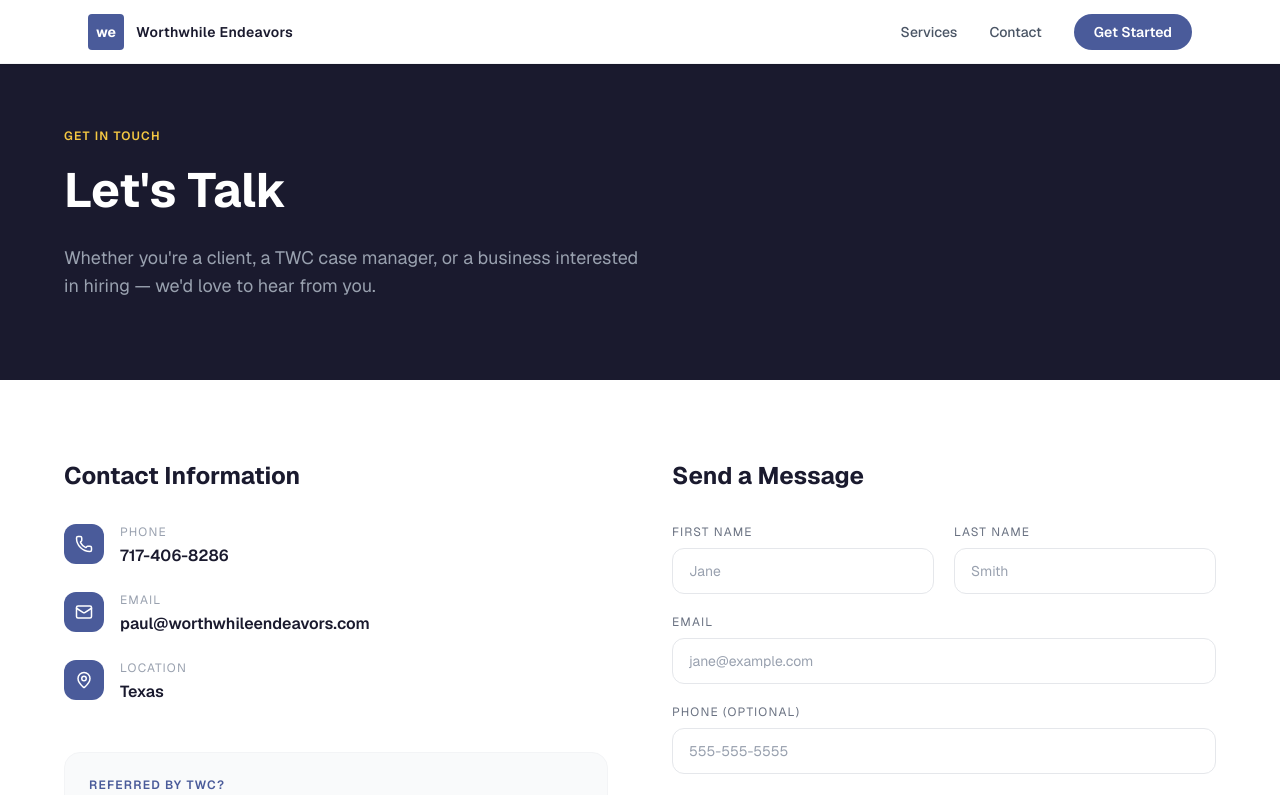
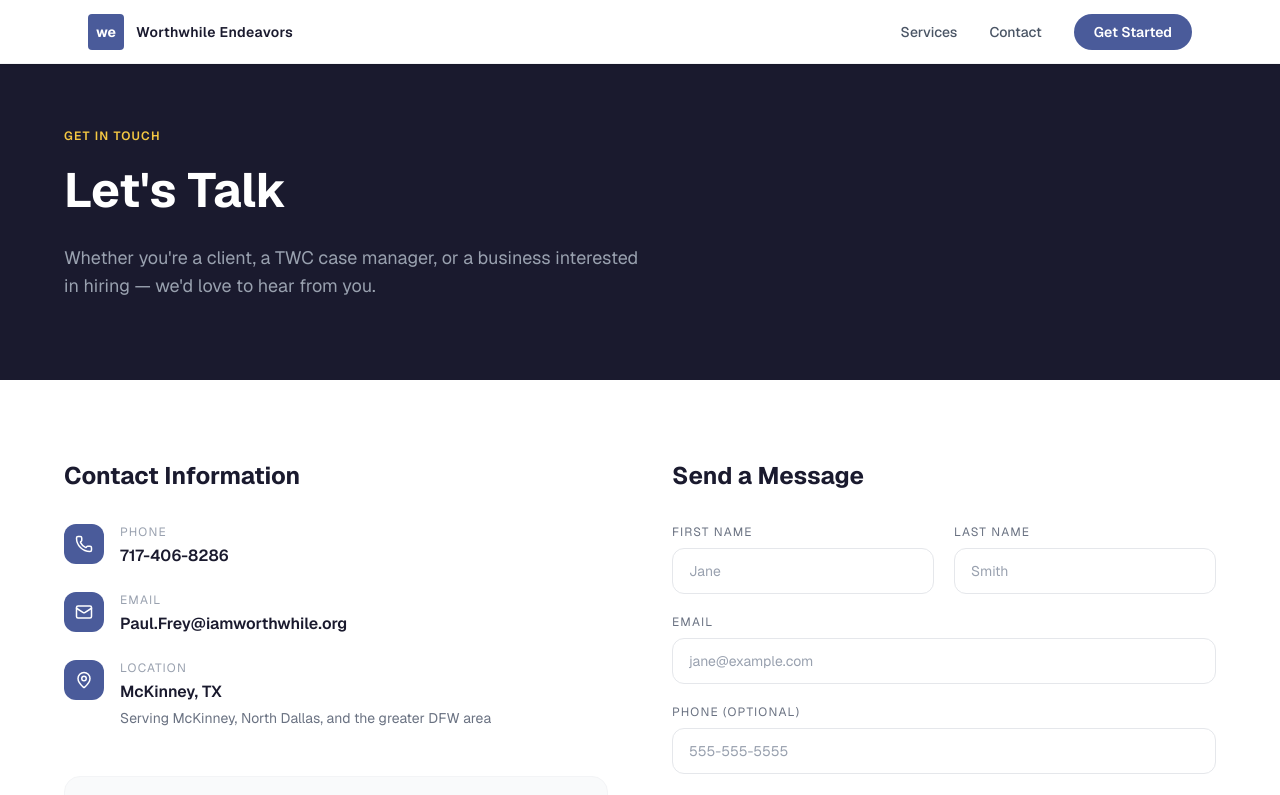
Before and after one commit to prestonhornbeck/worthwhile-endeavors, a Next.js app: page /contact in a window 1280 px wide. Shown: the top 795 px of the page. Built offline with nearby package versions, Linux system fonts and the light colour scheme.

Commit message:
Update email, location to McKinney TX / North Dallas DFW

```diff
--- a/app/contact/page.tsx
+++ b/app/contact/page.tsx
@@ -59,10 +59,10 @@ export default function ContactPage() {
                 <div>
                   <p className="text-xs uppercase tracking-widest text-gray-400 mb-1">Email</p>
                   <a
-                    href="mailto:paul@worthwhileendeavors.com"
+                    href="mailto:Paul.Frey@iamworthwhile.org"
                     className="text-[#1a1a2e] font-semibold hover:text-[#4a5b9a] transition-colors"
                   >
-                    paul@worthwhileendeavors.com
+                    Paul.Frey@iamworthwhile.org
                   </a>
                 </div>
               </li>
@@ -75,7 +75,8 @@ export default function ContactPage() {
                 </div>
                 <div>
                   <p className="text-xs uppercase tracking-widest text-gray-400 mb-1">Location</p>
-                  <p className="text-[#1a1a2e] font-semibold">Texas</p>
+                  <p className="text-[#1a1a2e] font-semibold">McKinney, TX</p>
+                  <p className="text-sm text-gray-500 mt-1">Serving McKinney, North Dallas, and the greater DFW area</p>
                 </div>
               </li>
             </ul>
--- a/app/layout.tsx
+++ b/app/layout.tsx
@@ -12,7 +12,7 @@ const geist = Geist({
 export const metadata: Metadata = {
   title: "Worthwhile Endeavors | Workforce Services for People with Disabilities",
   description:
-    "Worthwhile Endeavors helps individuals with disabilities prepare for and enter competitive employment. Serving Texas through TWC-referred vocational and job placement services.",
+    "Worthwhile Endeavors helps individuals with disabilities prepare for and enter competitive employment. Based in McKinney, TX — serving North Dallas and the greater DFW area through TWC-referred vocational services.",
 };
 
 export default function RootLayout({ children }: { children: React.ReactNode }) {
--- a/components/Footer.tsx
+++ b/components/Footer.tsx
@@ -43,6 +43,7 @@ export default function Footer() {
           </p>
           <ul className="space-y-2 text-sm text-gray-400">
             <li>Paul Frey, Director</li>
+            <li className="text-gray-500 text-xs">McKinney, TX · Serving DFW</li>
             <li>
               <a href="tel:7174068286" className="hover:text-white transition-colors">
                 717-406-8286
```
